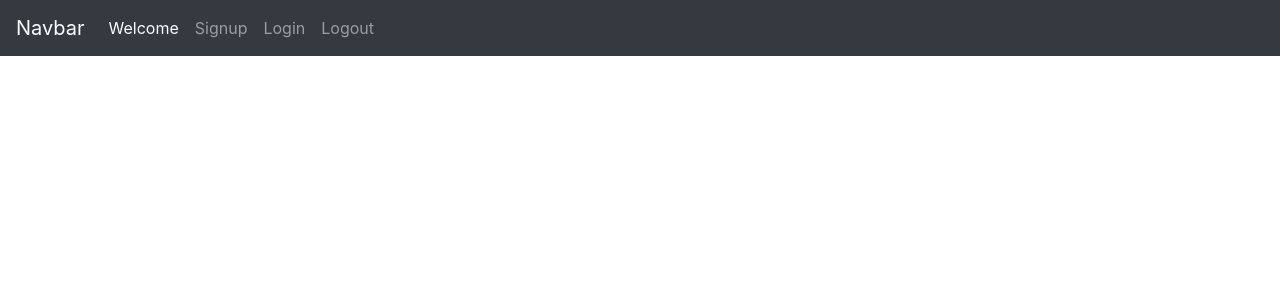
After one commit to amardeep-soni/isecure, a PHP site: page /welcome.php in a window 1280 px wide. The commit adds this page. Shown: the top 300 px of the page. Run offline with PHP 8.4, Linux system fonts and the light colour scheme.

Commit message:
Created welcome page

```diff
--- a/login.php
+++ b/login.php
@@ -17,6 +17,7 @@ if ($_SERVER["REQUEST_METHOD"] == "POST") {
         while ($row = mysqli_fetch_assoc($userCheckResult)) {
             if (password_verify("$password", $row['password'])) {
                 $showSuccess = true;
+                header("refresh:2;url=/isecure/welcome.php");
             } else {
                 $showError = true;
                 $showErrorText = "Password Doesnot Match.";
@@ -53,7 +54,7 @@ if ($_SERVER["REQUEST_METHOD"] == "POST") {
         <div class="collapse navbar-collapse" id="navbarSupportedContent">
             <ul class="navbar-nav mr-auto">
                 <li class="nav-item active">
-                    <a class="nav-link" href="#">Home <span class="sr-only">(current)</span></a>
+                    <a class="nav-link" href="/isecure/welcome.php">Welcome <span class="sr-only">(current)</span></a>
                 </li>
                 <li class="nav-item">
                     <a class="nav-link" href="/isecure/signup.php">Signup</a>
--- a/signup.php
+++ b/signup.php
@@ -58,7 +58,7 @@ if ($_SERVER["REQUEST_METHOD"] == "POST") {
         <div class="collapse navbar-collapse" id="navbarSupportedContent">
             <ul class="navbar-nav mr-auto">
                 <li class="nav-item active">
-                    <a class="nav-link" href="#">Home <span class="sr-only">(current)</span></a>
+                    <a class="nav-link" href="/isecure/welcome.php">Welcome <span class="sr-only">(current)</span></a>
                 </li>
                 <li class="nav-item">
                     <a class="nav-link" href="#">Signup</a>
--- /dev/null
+++ b/welcome.php
@@ -0,0 +1,45 @@
+<!doctype html>
+<html lang="en">
+
+<head>
+    <meta charset="utf-8">
+    <meta name="viewport" content="width=device-width, initial-scale=1, shrink-to-fit=no">
+
+    <link rel="stylesheet" href="css/bootstrap.min.css">
+    <link rel="stylesheet" href="https://cdn.jsdelivr.net/npm/bootstrap@4.6.2/dist/css/bootstrap.min.css" integrity="sha384-xOolHFLEh07PJGoPkLv1IbcEPTNtaed2xpHsD9ESMhqIYd0nLMwNLD69Npy4HI+N" crossorigin="anonymous">
+
+    <title>Welcome Page</title>
+</head>
+
+<body>
+    <!-- narbar -->
+    <nav class="navbar navbar-expand-lg navbar-dark bg-dark">
+        <a class="navbar-brand" href="#">Navbar</a>
+        <button class="navbar-toggler" type="button" data-toggle="collapse" data-target="#navbarSupportedContent" aria-controls="navbarSupportedContent" aria-expanded="false" aria-label="Toggle navigation">
+            <span class="navbar-toggler-icon"></span>
+        </button>
+        <div class="collapse navbar-collapse" id="navbarSupportedContent">
+            <ul class="navbar-nav mr-auto">
+                <li class="nav-item active">
+                    <a class="nav-link" href="#">Welcome <span class="sr-only">(current)</span></a>
+                </li>
+                <li class="nav-item">
+                    <a class="nav-link" href="/isecure/signup.php">Signup</a>
+                </li>
+                <li class="nav-item">
+                    <a class="nav-link" href="/isecure/login.php">Login</a>
+                </li>
+                <li class="nav-item">
+                    <a class="nav-link" href="#">Logout</a>
+                </li>
+            </ul>
+        </div>
+    </nav>
+
+    </div>
+    <script src="js/bootstrap.bundle.min.js"></script>
+    <script src="https://cdn.jsdelivr.net/npm/jquery@3.5.1/dist/jquery.slim.min.js" integrity="sha384-DfXdz2htPH0lsSSs5nCTpuj/zy4C+OGpamoFVy38MVBnE+IbbVYUew+OrCXaRkfj" crossorigin="anonymous"></script>
+    <script src="https://cdn.jsdelivr.net/npm/bootstrap@4.6.2/dist/js/bootstrap.bundle.min.js" integrity="sha384-Fy6S3B9q64WdZWQUiU+q4/2Lc9npb8tCaSX9FK7E8HnRr0Jz8D6OP9dO5Vg3Q9ct" crossorigin="anonymous"></script>
+</body>
+
+</html>
```
